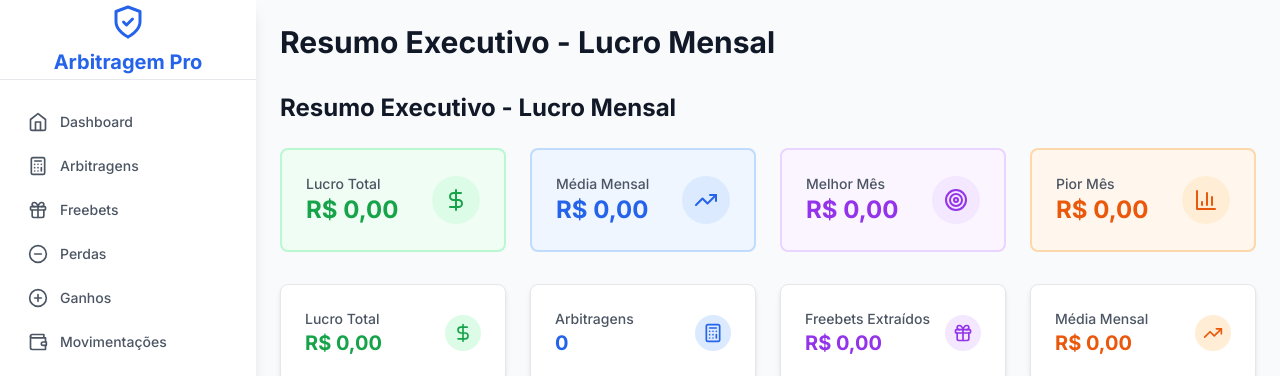
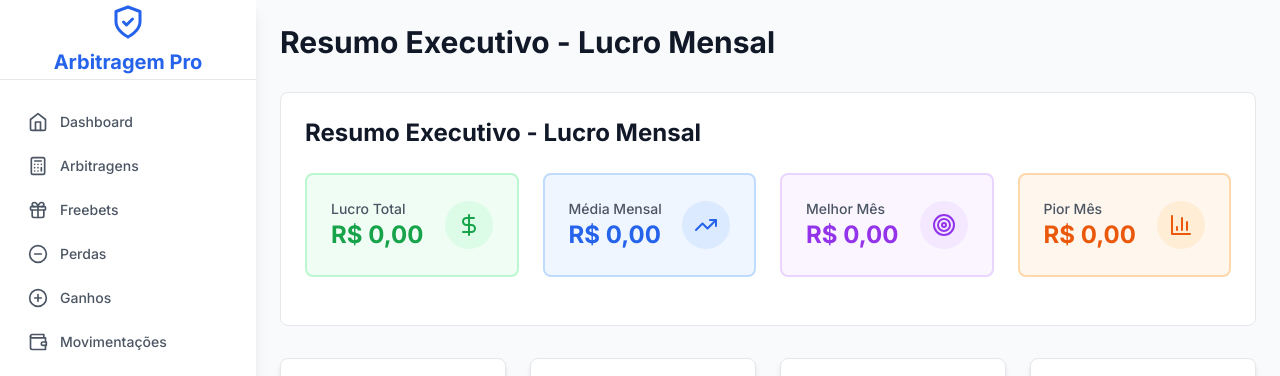
Before and after one commit to Caiojorge10/Planilhaarb1, a Next.js app: page /relatorios in a window 1280 px wide. Shown: the top 376 px of the page. Built offline with nearby package versions, Linux system fonts and the light colour scheme; no server answers; sample sign-in values are in the browser's storage.

Commit message:
Adiciona caixa branca ao redor do Resumo Executivo

```diff
--- a/app/(sistema)/relatorios/page.tsx
+++ b/app/(sistema)/relatorios/page.tsx
@@ -204,8 +204,9 @@ export default function RelatoriosPage() {
         <h1 className="text-3xl font-bold text-gray-900 mb-2">Resumo Executivo - Lucro Mensal</h1>
       </div>
 
-      {/* Resumo Executivo - Cards principais com cores de fundo */}
+      {/* Resumo Executivo - Dentro de uma caixa */}
       <div className="mb-8">
+        <div className="bg-white border border-gray-200 rounded-lg p-6">
           <h2 className="text-2xl font-bold text-gray-900 mb-6">Resumo Executivo - Lucro Mensal</h2>
           <div className="grid grid-cols-1 md:grid-cols-2 lg:grid-cols-4 gap-6 mb-6">
             <div className="bg-green-50 border-2 border-green-200 rounded-lg p-6">
@@ -260,6 +261,7 @@ export default function RelatoriosPage() {
                 </div>
                 <div className="p-3 bg-orange-100 rounded-full">
                   <BarChart3 className="h-6 w-6 text-orange-600" />
+                </div>
               </div>
             </div>
         </div>
```
Lines whose indentation alone changed are shown as unchanged.
